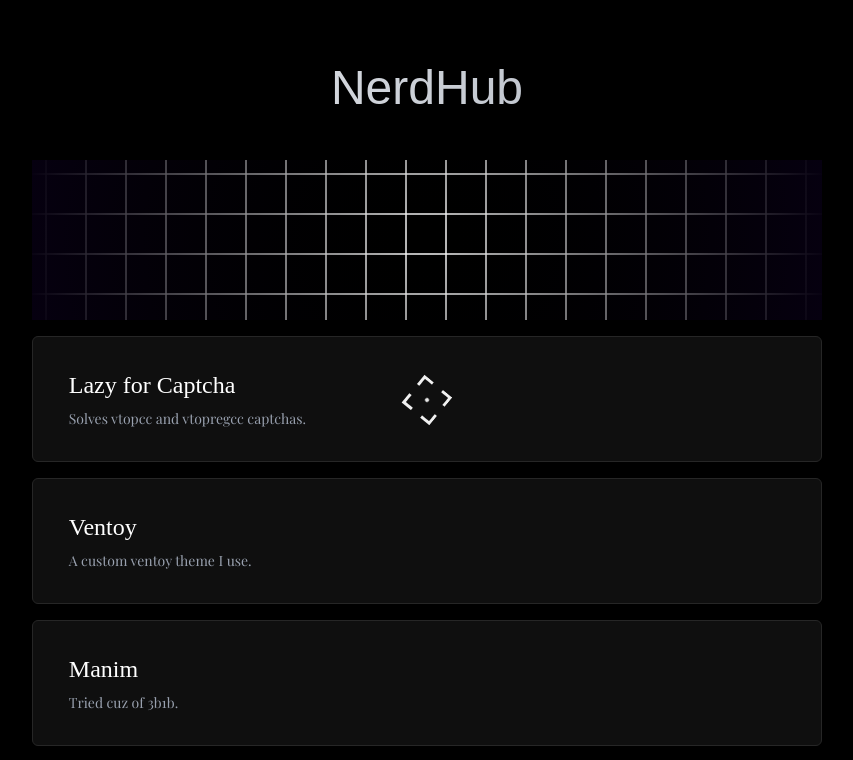
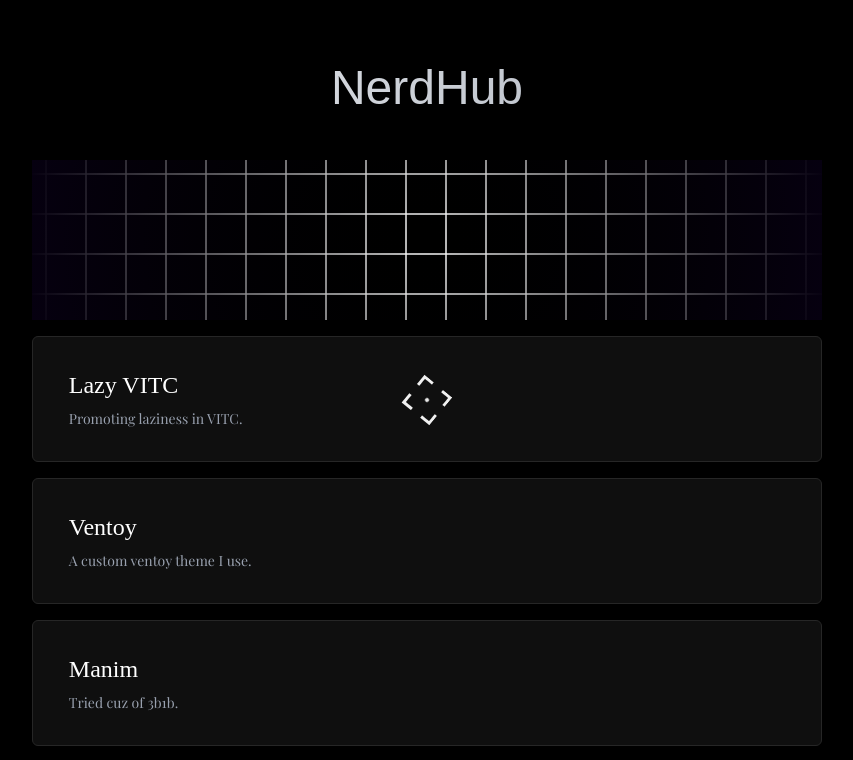
Before and after one commit to varshithpilli/nerdhub, a React (Vite) app: page / in a window 1280 px wide. Shown: the top 760 px of the page, without its empty margins (213-1066 px from the left). Built offline with nearby package versions, Linux system fonts and the light colour scheme; a web font is replaced by a local one.

Commit message:
modify lazy-VITC

```diff
--- a/src/projects.ts
+++ b/src/projects.ts
@@ -1,8 +1,8 @@
 export const projects = [
     {
-        name: "Lazy for Captcha",
-        path: "https://github.com/varshithpilli/vitcc-captcha-solver",
-        description: "Solves vtopcc and vtopregcc captchas."
+        name: "Lazy VITC",
+        path: "https://github.com/varshithpilli/lazy-vitc",
+        description: "Promoting laziness in VITC."
     },
     {
         name: "Ventoy",
```
